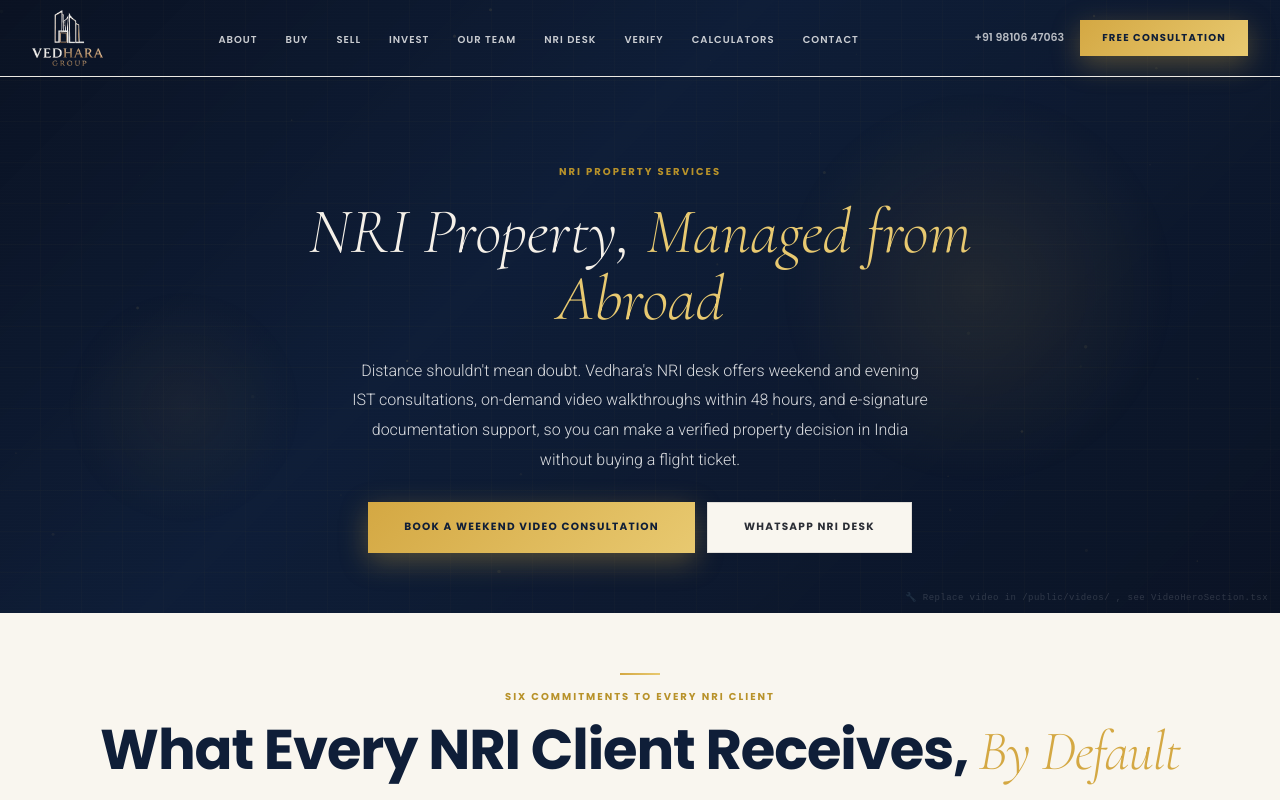
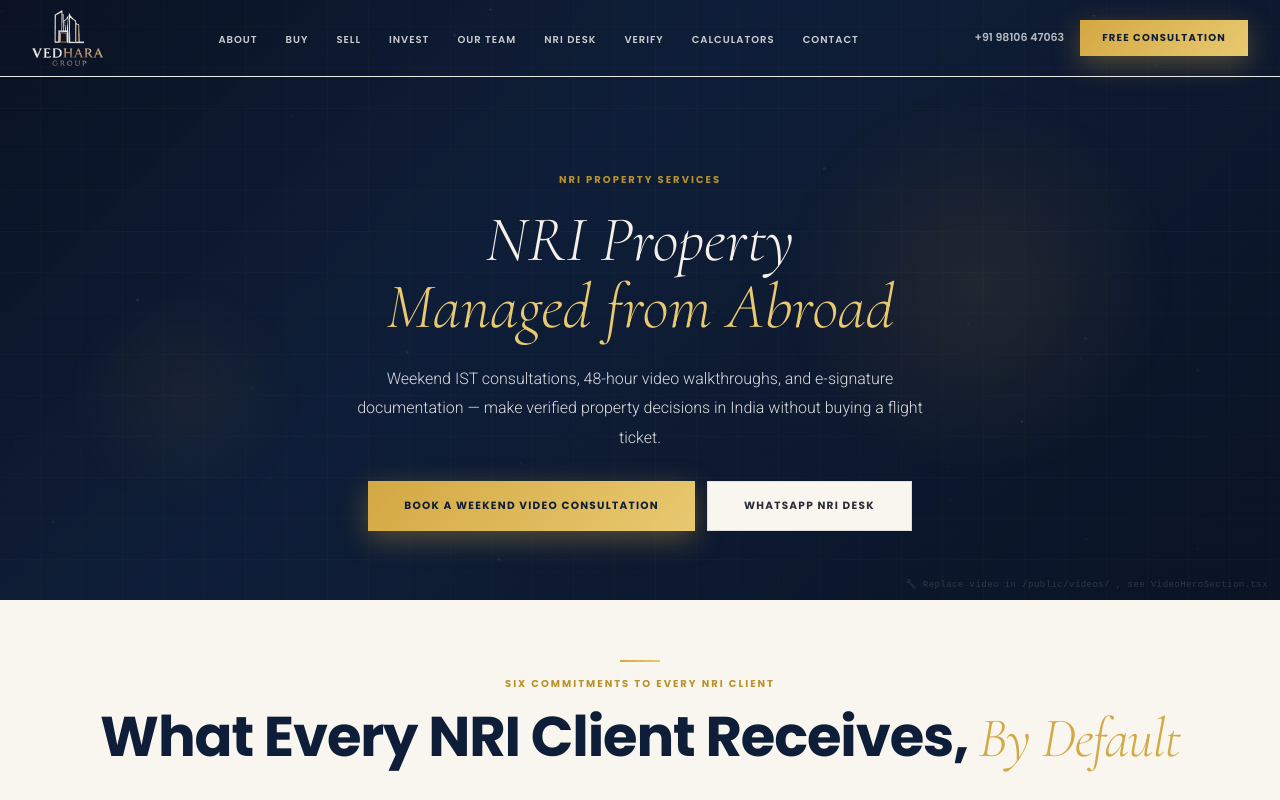
Before and after one commit to mohit1661-ai/Vedhara-Group-Supabase, a Next.js app: page /nri-services in a window 1280 px wide. Shown: the top 800 px of the page. Built offline with nearby package versions, Linux system fonts and the light colour scheme.

Commit message:
NRI page: split H1 into two lines, shorten hero description

```diff
--- a/app/nri-services/page.tsx
+++ b/app/nri-services/page.tsx
@@ -56,10 +56,10 @@ export default function NRIServicesPage() {
         <span className="v-line" style={{ margin:"0 auto 14px" }} />
         <p className="eyebrow" style={{ marginBottom:18 }}>NRI Property Services</p>
         <h1 style={{ fontFamily:"var(--t-display)",fontStyle:"italic",fontWeight:300,fontSize:"clamp(32px,5.5vw,64px)",color:"var(--light)",lineHeight:1.05,marginBottom:24 }}>
-          NRI Property, <span style={{ color:"var(--gold-lt)" }}>Managed from Abroad</span>
+          NRI Property<br /><span style={{ color:"var(--gold-lt)" }}>Managed from Abroad</span>
         </h1>
         <p className="body-lg" style={{ color:"rgba(255,255,255,0.85)",maxWidth:580,margin:"0 auto 28px" }}>
-          Distance shouldn&apos;t mean doubt. Vedhara&apos;s NRI desk offers weekend and evening IST consultations, on-demand video walkthroughs within 48 hours, and e-signature documentation support, so you can make a verified property decision in India without buying a flight ticket.
+          Weekend IST consultations, 48-hour video walkthroughs, and e-signature documentation — make verified property decisions in India without buying a flight ticket.
         </p>
         <div style={{ display:"flex",gap:12,justifyContent:"center",flexWrap:"wrap" }}>
           <Link href="/contact" className="btn btn-primary">Book a Weekend Video Consultation</Link>
```
